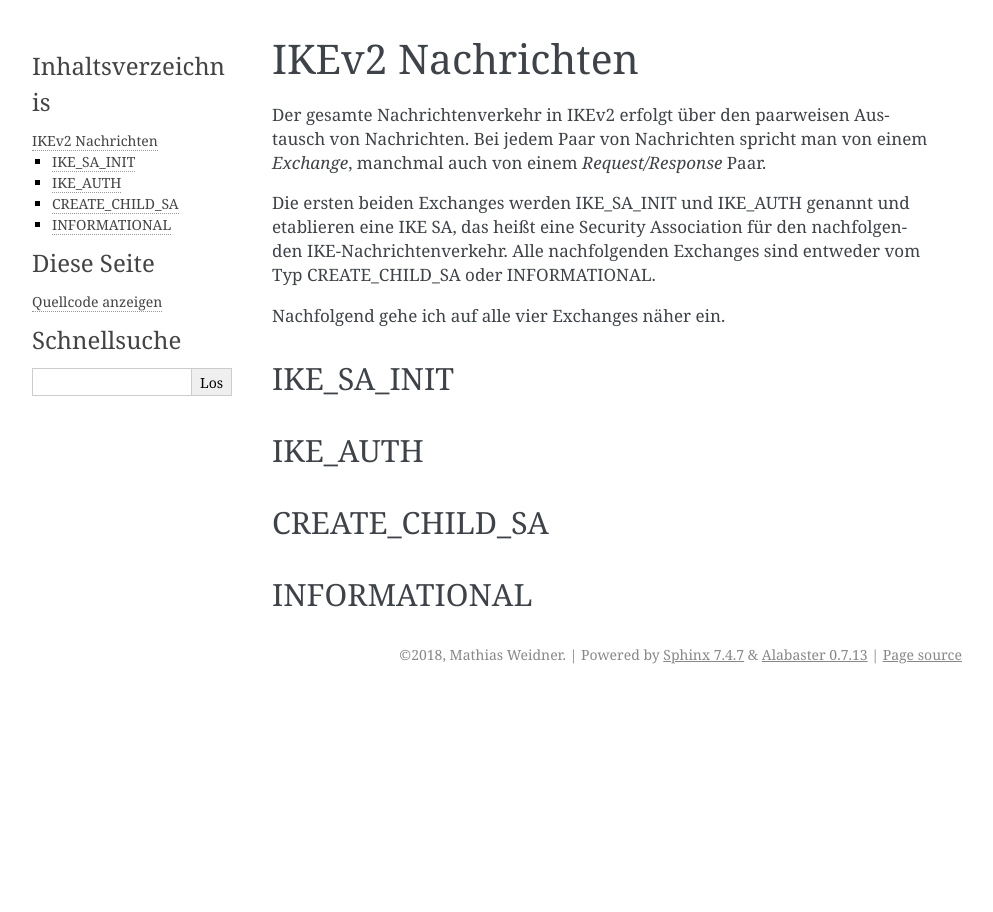
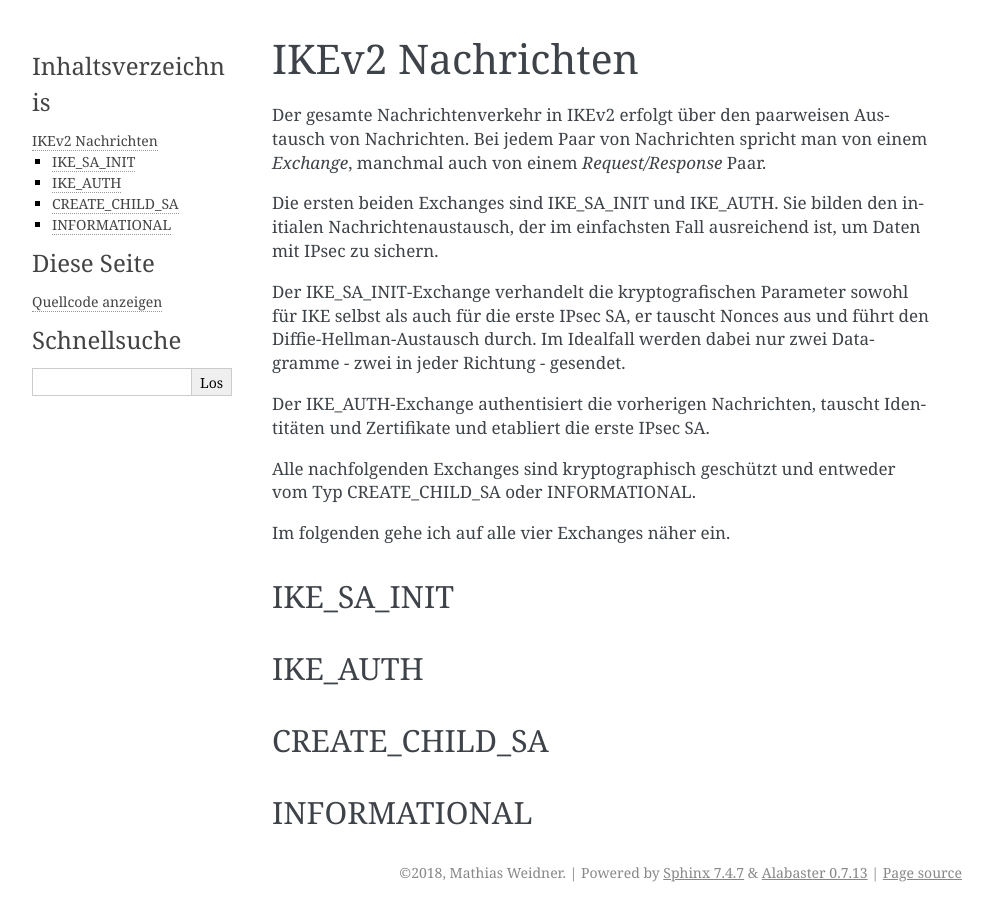
Before and after one commit to matwei-books/Fehlersuche-bei-IPsec-VPN-mit-IKEv2, a Sphinx documentation site: the page built from source/ikev2/nachrichten.rst, in a window 1280 px wide. Shown: the whole page, without its empty margins (148-1141 px from the left). Built offline with Sphinx 7.4.7, drawn with Linux system fonts in a browser that asks for light colours.

Commit message:
Text ergänzt

```diff
--- a/source/ikev2/nachrichten.rst
+++ b/source/ikev2/nachrichten.rst
@@ -15,12 +15,22 @@ manchmal auch von einem *Request/Response* Paar.
 
 .. index:: Nachrichten; initiale
 
-Die ersten beiden Exchanges werden IKE_SA_INIT und IKE_AUTH genannt
-und etablieren eine IKE SA, das heißt eine Security Association für
-den nachfolgenden IKE-Nachrichtenverkehr. Alle nachfolgenden Exchanges
-sind entweder vom Typ CREATE_CHILD_SA oder INFORMATIONAL.
+Die ersten beiden Exchanges sind IKE_SA_INIT und IKE_AUTH.
+Sie bilden den initialen Nachrichtenaustausch, der im einfachsten Fall
+ausreichend ist, um Daten mit IPsec zu sichern.
 
-Nachfolgend gehe ich auf alle vier Exchanges näher ein.
+Der IKE_SA_INIT-Exchange verhandelt die kryptografischen Parameter
+sowohl für IKE selbst als auch für die erste IPsec SA, er tauscht Nonces
+aus und führt den Diffie-Hellman-Austausch durch. Im Idealfall werden
+dabei nur zwei Datagramme - zwei in jeder Richtung - gesendet.
+
+Der IKE_AUTH-Exchange authentisiert die vorherigen Nachrichten, tauscht
+Identitäten und Zertifikate und etabliert die erste IPsec SA.
+
+Alle nachfolgenden Exchanges sind kryptographisch geschützt und entweder
+vom Typ CREATE_CHILD_SA oder INFORMATIONAL.
+
+Im folgenden gehe ich auf alle vier Exchanges näher ein.
 
 .. index:: ! IKE_SA_INIT
    single: Nachrichten; IKE_SA_INIT
```
